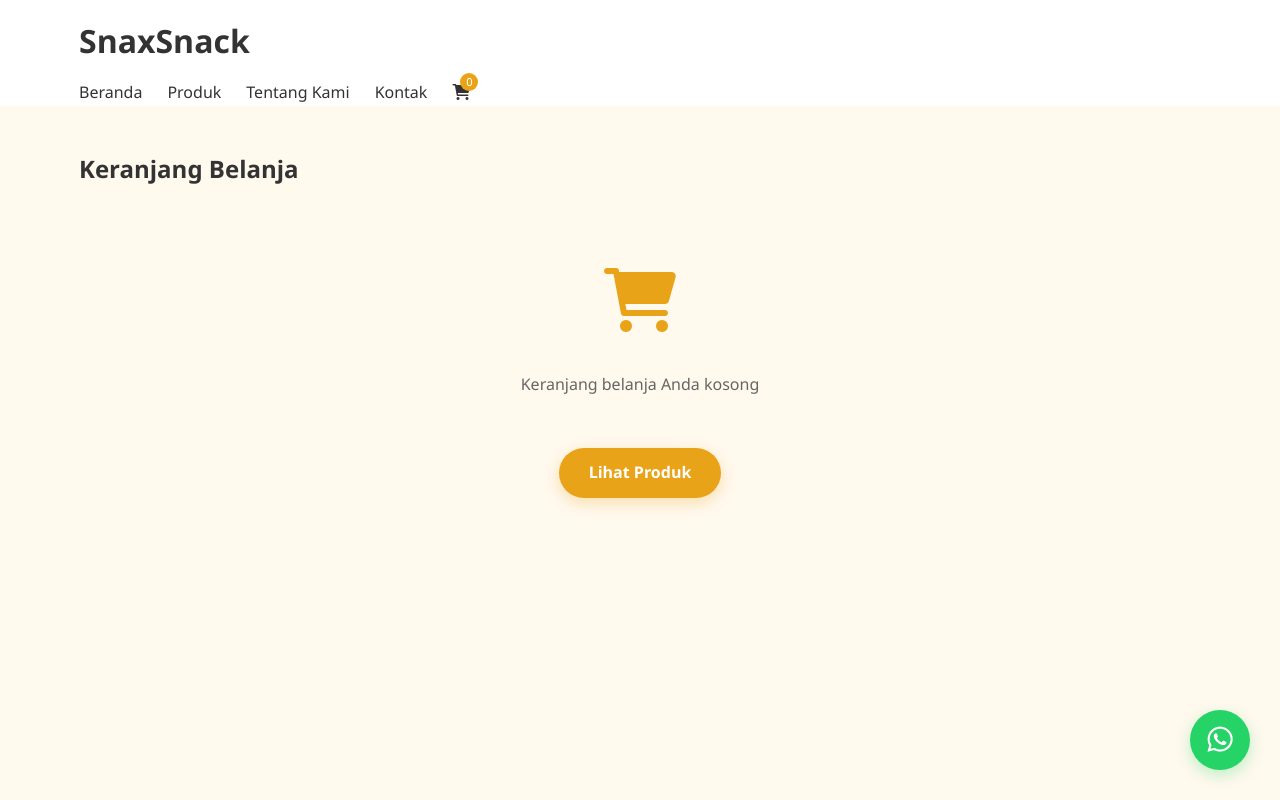
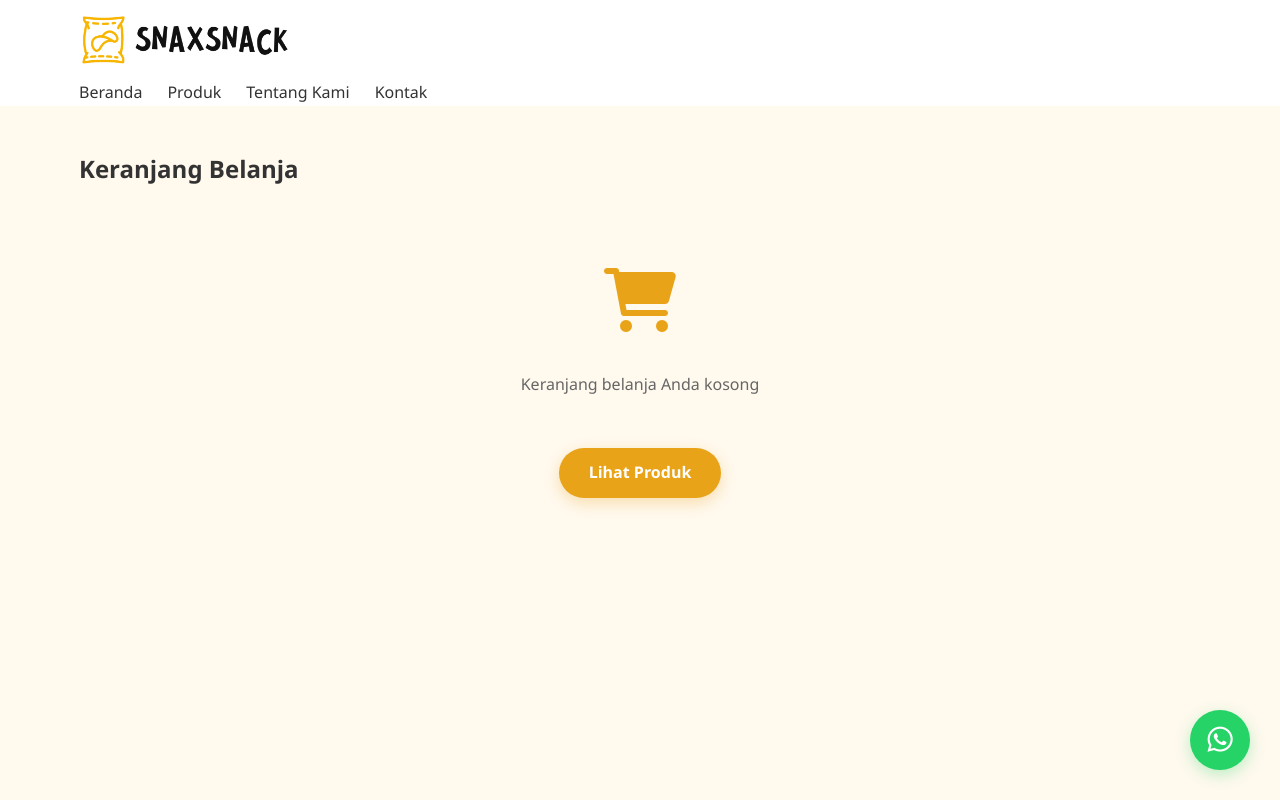
Before and after one commit to Azriel-Fajar/snaxsnack, a plain HTML site: page cart.html in a window 1280 px wide. Drawn offline with Linux system fonts and the light colour scheme.

Commit message:
Update cart.html

```diff
--- a/cart.html
+++ b/cart.html
@@ -16,7 +16,11 @@
     <header class="sticky-header">
       <div class="container">
         <div class="logo-container">
-          <h1 class="logo">Snax<span>Snack</span></h1>
+          <img
+            class="logo"
+            src="IMG/SnaxSnack Logo PNG.png"
+            alt="Logo SnaxSnack"
+          />
           <div class="hamburger" id="hamburger">
             <div class="bar"></div>
             <div class="bar"></div>
@@ -30,12 +34,6 @@
             <!--             <li><a href="index.html#testimoni">Testimoni</a></li> -->
             <li><a href="index.html#tentang">Tentang Kami</a></li>
             <li><a href="index.html#kontak">Kontak</a></li>
-            <li class="cart-icon">
-              <a href="cart.html"
-                ><i class="fas fa-shopping-cart"></i>
-                <span class="cart-count">0</span></a
-              >
-            </li>
           </ul>
         </nav>
       </div>
```
